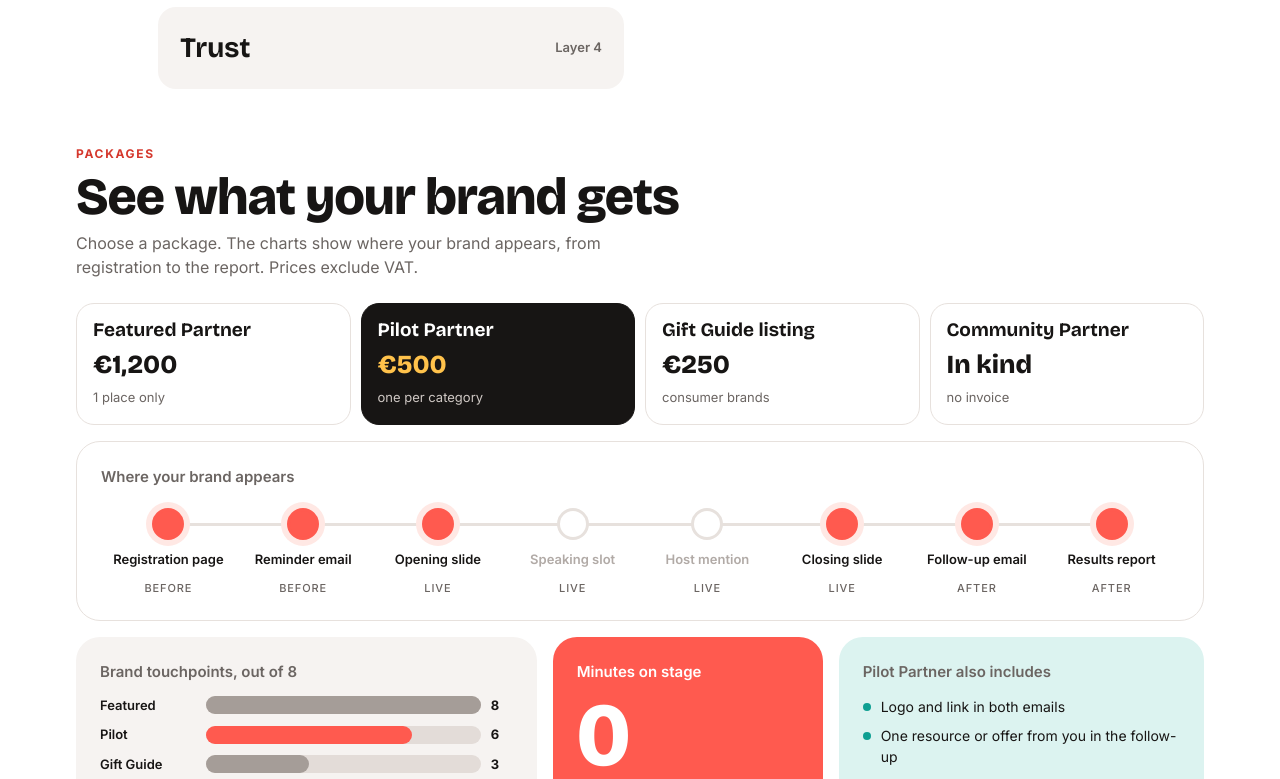
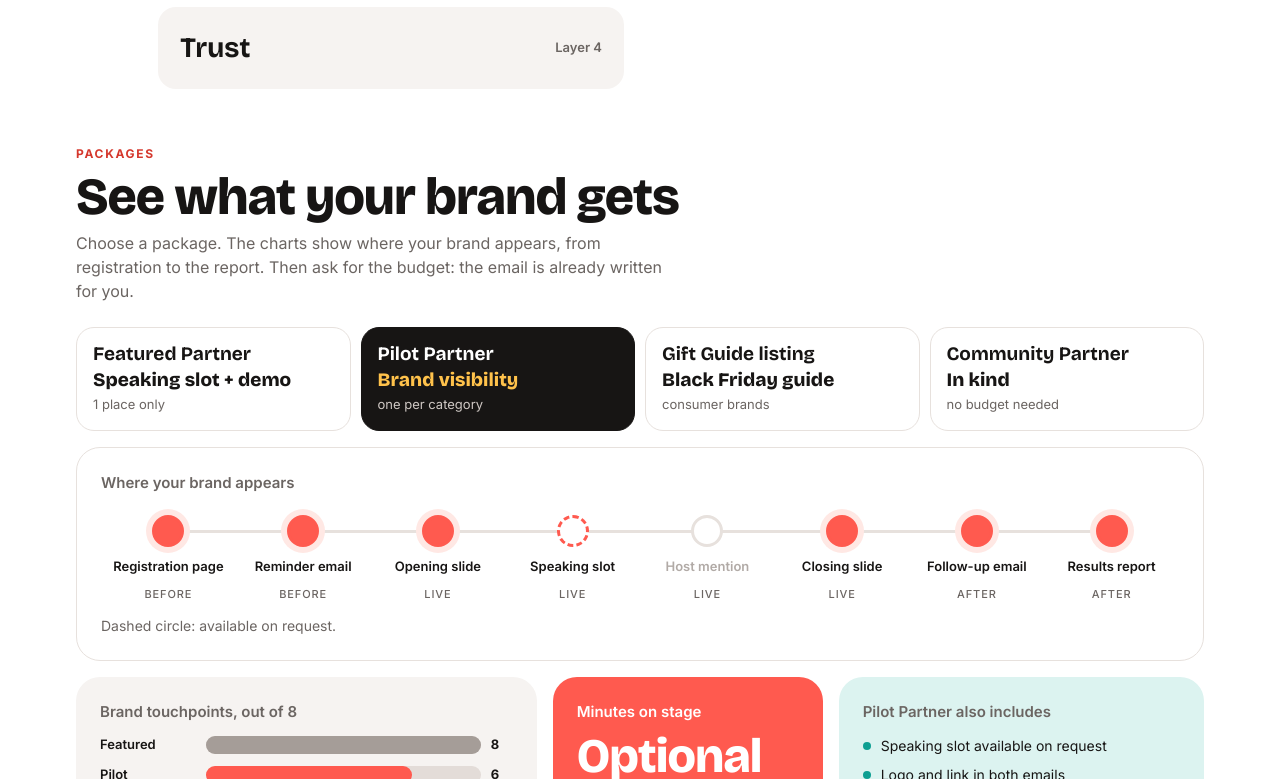
Before and after one commit to women4vibecoding/women4vibecoding.github.io, a plain HTML site: page partners/index.html in a window 1280 px wide. Shown: the part 2021-2800 px from the top of the page. Drawn offline with nearby package versions, Linux system fonts and the light colour scheme.

Commit message:
Add files via upload

```diff
--- a/partners/index.html
+++ b/partners/index.html
@@ -94,7 +94,7 @@ canvas { width: 100%; height: auto; display: block; }
 .tabs { display: grid; grid-template-columns: repeat(4, minmax(0, 1fr)); gap: 10px; }
 .tab { border: 1.5px solid var(--line); background: var(--bg); border-radius: 18px; padding: 16px; text-align: left; display: grid; gap: 4px; color: var(--ink); }
 .tab b { font-family: var(--display); font-weight: 700; font-size: 19px; line-height: 1.1; }
-.tab span { font-family: var(--display); font-weight: 800; font-size: 26px; }
+.tab span { font-family: var(--display); font-weight: 800; font-size: 19px; line-height: 1.15; }
 .tab small { color: var(--muted); font-size: 13px; }
 .tab[aria-selected="true"] { background: var(--ink); border-color: var(--ink); color: #fff; }
 .tab[aria-selected="true"] small { color: #cfc8c4; } .tab[aria-selected="true"] span { color: var(--sun); }
@@ -109,6 +109,8 @@ canvas { width: 100%; height: auto; display: block; }
 .journey i { width: 32px; height: 32px; border-radius: 50%; border: 3px solid var(--line); background: var(--bg); position: relative; z-index: 1; transition: all .25s; }
 .journey li.on { color: var(--ink); }
 .journey li.on i { background: var(--coral); border-color: var(--coral); box-shadow: 0 0 0 6px var(--coral-tint); }
+.journey li.opt { color: var(--ink); }
+.journey li.opt i { border-style: dashed; border-color: var(--coral); }
 .journey li.on.star i { background: var(--ink); border-color: var(--ink); box-shadow: 0 0 0 6px var(--sun); }
 .journey em { font-style: normal; font-weight: 500; font-size: 11px; letter-spacing: .08em; text-transform: uppercase; color: var(--muted); }
 .bars { display: grid; gap: 10px; }
@@ -132,9 +134,11 @@ canvas { width: 100%; height: auto; display: block; }
 .reply h3 { font-weight: 800; font-size: clamp(24px, 3vw, 34px); line-height: 1.05; }
 .reply label { display: grid; gap: 6px; font-size: 12px; font-weight: 700; letter-spacing: .1em; text-transform: uppercase; color: #bdb6b2; margin-top: 16px; }
 .reply input { font: inherit; font-size: 16px; padding: 11px 12px; border-radius: 12px; border: 1.5px solid rgba(255,255,255,.25); background: rgba(255,255,255,.07); color: #fff; width: 100%; }
-.msg { background: rgba(255,255,255,.08); border-radius: 16px; padding: 16px; font-size: 16px; line-height: 1.5; user-select: all; }
+.msg { background: rgba(255,255,255,.08); border-radius: 16px; padding: 16px; font-size: 16px; line-height: 1.5; user-select: all; white-space: pre-wrap; }
 .btns { display: flex; flex-wrap: wrap; gap: 10px; margin-top: 14px; align-items: center; }
-.go { background: var(--coral); color: #fff; border: 0; border-radius: 999px; padding: 12px 22px; font-weight: 700; }
+.go { background: var(--coral); color: #fff; border: 0; border-radius: 999px; padding: 12px 22px; font-weight: 700; text-decoration: none; display: inline-block; }
+.hint { font-size: 13px; color: var(--muted); }
+.ask { justify-self: start; margin-top: 4px; }
 .no { background: transparent; color: #d9d3cf; border: 1.5px solid rgba(255,255,255,.3); border-radius: 999px; padding: 11px 18px; }
 .status { font-size: 13px; color: #cfc8c4; margin-top: 12px; } .status a { color: #fff; }
 
@@ -172,7 +176,7 @@ footer .wrap { padding-block: 22px; display: flex; flex-wrap: wrap; gap: 8px 24p
   <div class="wrap">
     <img src="logo.png" alt="W4VC, Women4VibeCoding Europe">
     <nav aria-label="Sections"><a href="#audience">Audience</a><a href="#layers">The topic</a><a href="#packages">Packages</a><a href="#hosts">Hosts</a></nav>
-    <a class="cta" href="#reserve">Reserve a place</a>
+    <a class="cta" href="#reserve">Request the budget</a>
   </div>
 </div>
 
@@ -190,7 +194,7 @@ footer .wrap { padding-block: 22px; display: flex; flex-wrap: wrap; gap: 8px 24p
         <div><b id="cd-d">12</b><span>days</span></div><div><b id="cd-h">00</b><span>hours</span></div>
         <div><b id="cd-m">00</b><span>min</span></div><div><b id="cd-s">00</b><span>sec</span></div>
       </div>
-      <p>Special guest <b>Eva Ntovolou</b>, DPO of the Year. Hosted by <b>Women4VibeCoding Europe</b>.</p>
+      <p>Special guest <b>Eva Ntovolou</b>, Luxembourg DPO of the Year 2026. Hosted by <b>Women4VibeCoding Europe</b>.</p>
     </div>
   </div>
 </header>
@@ -239,12 +243,13 @@ footer .wrap { padding-block: 22px; display: flex; flex-wrap: wrap; gap: 8px 24p
 
 <section id="packages">
   <div class="wrap">
-    <div class="head"><div class="kicker">Packages</div><h2>See what your brand gets</h2><p>Choose a package. The charts show where your brand appears, from registration to the report. Prices exclude VAT.</p></div>
+    <div class="head"><div class="kicker">Packages</div><h2>See what your brand gets</h2><p>Choose a package. The charts show where your brand appears, from registration to the report. Then ask for the budget: the email is already written for you.</p></div>
     <div class="tabs" role="tablist" aria-label="Packages" id="tabs"></div>
     <div class="bento dash">
       <div class="tile d-journey">
         <h3>Where your brand appears</h3>
         <ol class="journey" id="journey"></ol>
+        <small class="hint">Dashed circle: available on request.</small>
       </div>
       <div class="tile d-bars">
         <h3>Brand touchpoints, out of 8</h3>
@@ -257,6 +262,7 @@ footer .wrap { padding-block: 22px; display: flex; flex-wrap: wrap; gap: 8px 24p
       <div class="tile d-list">
         <h3 id="list-title">Also included</h3>
         <ul id="extras"></ul>
+        <a class="cta ask" href="#reserve" id="ask">Request the budget</a>
       </div>
     </div>
   </div>
@@ -264,17 +270,17 @@ footer .wrap { padding-block: 22px; display: flex; flex-wrap: wrap; gap: 8px 24p
 
 <section id="reserve">
   <div class="wrap">
-    <div class="head"><div class="kicker">Reserve</div><h2>Pick your category</h2><p>One brand per category, so your competitors are not next to you. Tap yours.</p></div>
+    <div class="head"><div class="kicker">Request the budget</div><h2>Pick your category</h2><p>One brand per category, so your competitors are not next to you. Tap yours and the email below is written for you.</p></div>
     <div class="board" id="board"></div>
     <div class="reply">
       <div>
-        <h3>Your reply, ready to send</h3>
+        <h3>Your email, already written</h3>
         <label for="company">Your company<input id="company" type="text" autocomplete="organization" placeholder="Company name"></label>
       </div>
       <div>
         <div class="msg" id="msg"></div>
-        <div class="btns"><button class="go" id="copy" type="button">Copy reply</button><button class="no" id="decline" type="button">Not relevant</button></div>
-        <p class="status" id="status">Copy it and send it to Isabel Buganu on <a href="https://www.linkedin.com/in/isabelbuganu" target="_blank" rel="noopener">LinkedIn</a>. One confirmation, one invoice, no long contract.</p>
+        <div class="btns"><a class="go" id="mail" href="mailto:hello@women4vibecoding.eu">Open in email</a><button class="no" id="copy" type="button">Copy text</button><button class="no" id="decline" type="button">Not relevant</button></div>
+        <p class="status" id="status">It goes to hello@women4vibecoding.eu. If the button does not open your email app, copy the text and send it to that address. We reply with the budget for your category.</p>
       </div>
     </div>
   </div>
@@ -292,7 +298,7 @@ footer .wrap { padding-block: 22px; display: flex; flex-wrap: wrap; gap: 8px 24p
       <div class="person guest">
         <span class="badge">Special guest</span>
         <h3>Eva Ntovolou</h3>
-        <p><b>DPO of the Year.</b> Attorney at law specialising in privacy, data protection and AI governance. She explains why organisations must interpret shared data consistently, and what that means for Luxembourg and Europe.</p>
+        <p><b>Luxembourg DPO of the Year 2026.</b> Attorney at law specialising in privacy, data protection and AI governance. She explains why organisations must interpret shared data consistently, and what that means for Luxembourg and Europe.</p>
       </div>
     </div>
   </div>
@@ -302,8 +308,8 @@ footer .wrap { padding-block: 22px; display: flex; flex-wrap: wrap; gap: 8px 24p
   <div class="wrap">
     <div class="head"><div class="kicker">Next</div><h2>After you say yes</h2></div>
     <ol class="steps">
-      <li><b>Confirm by 19 November</b>Reply with your package and category. We confirm the place is yours.</li>
-      <li><b>Send your material</b>Logo, link, and your code or resource. Featured: we agree your 15-minute topic.</li>
+      <li><b>Ask for the budget</b>Send the ready email with your package and category. We reply with the budget.</li>
+      <li><b>Confirm by 19 November</b>We hold your category, you send logo and link. Featured: we agree your 20-minute topic.</li>
       <li><b>24 November, live</b>Your brand appears in the emails, on the slides and in the session.</li>
       <li><b>Report within 7 days</b>Registrations, live attendance and clicks on your links. No personal data.</li>
     </ol>
@@ -355,22 +361,22 @@ footer .wrap { padding-block: 22px; display: flex; flex-wrap: wrap; gap: 8px 24p
   /* packages */
   var STOPS = [["Registration page", "before"], ["Reminder email", "before"], ["Opening slide", "live"], ["Speaking slot", "live"], ["Host mention", "live"], ["Closing slide", "live"], ["Follow-up email", "after"], ["Results report", "after"]];
   var P = [
-    { id: "featured", name: "Featured Partner", price: "€1,200", note: "1 place only", on: [1,1,1,1,1,1,1,1], stage: 15, stageNote: "A 15-minute speaking slot for your expert, topic agreed with us in advance.",
-      extras: ["Your own section in both emails", "Your booking link on the closing slide", "No competitor in your category", "First right to the 2027 editions"] },
-    { id: "pilot", name: "Pilot Partner", price: "€500", note: "one per category", on: [1,1,1,0,0,1,1,1], stage: 0, stageNote: "Your logo is on screen at the opening and the close.",
-      extras: ["Logo and link in both emails", "One resource or offer from you in the follow-up", "No competitor in your category", "First right to the 2027 editions"] },
-    { id: "gift", name: "Gift Guide listing", price: "€250", note: "consumer brands", on: [0,1,0,0,0,0,1,1], stage: 0, stageNote: "Your offer travels by email, in the Black Friday Founders' Gift Guide.",
+    { id: "featured", name: "Featured Partner", tag: "Speaking slot + demo", note: "1 place only", on: [1,1,1,1,1,1,1,1], stage: "20", stageNote: "A 20-minute speaking slot for your expert, with the option to demo your product. Topic agreed with us in advance.",
+      extras: ["Demo option inside your speaking slot", "Your own section in both emails", "Your booking link on the closing slide", "No competitor in your category", "First right to the 2027 editions"] },
+    { id: "pilot", name: "Pilot Partner", tag: "Brand visibility", note: "one per category", on: [1,1,1,2,0,1,1,1], stage: "Optional", stageNote: "Your logo is on screen at the opening and the close. A speaking slot can be added on request.",
+      extras: ["Speaking slot available on request", "Logo and link in both emails", "One resource or offer from you in the follow-up", "No competitor in your category", "First right to the 2027 editions"] },
+    { id: "gift", name: "Gift Guide listing", tag: "Black Friday guide", note: "consumer brands", on: [0,1,0,0,0,0,1,1], stage: "0", stageNote: "Your offer travels by email, in the Black Friday Founders' Gift Guide.",
       extras: ["A place in the Black Friday Founders' Gift Guide", "Your own code or link, so you count orders yourself", "One brand per category"] },
-    { id: "community", name: "Community Partner", price: "In kind", note: "no invoice", on: [0,0,0,0,0,1,1,0], stage: 0, stageNote: "You give a prize or share the webinar with your audience.",
-      extras: ["Logo on the thank-you slide", "A mention in the follow-up email", "We discuss a paid place for the next edition"] }
+    { id: "community", name: "Community Partner", tag: "In kind", note: "no budget needed", on: [0,0,0,0,0,1,1,0], stage: "0", stageNote: "You give a prize or share the webinar with your audience.",
+      extras: ["Logo on the thank-you slide", "A mention in the follow-up email", "We discuss a partner place for the next edition"] }
   ];
   var CATS = ["Legal", "AI and automation", "Data and cloud", "Cybersecurity", "Software and consulting", "Banking and finance", "Telecom", "Food and gifts", "Beauty and fashion", "Travel and experiences", "Other"];
   var sel = 1, cat = null, declined = false;
-  function count(p) { return p.on.reduce(function (a, b) { return a + b; }, 0); }
+  function count(p) { return p.on.reduce(function (a, b) { return a + (b === 1 ? 1 : 0); }, 0); }
 
   P.forEach(function (p, i) {
     var b = el("button", "tab"); b.type = "button"; b.setAttribute("role", "tab"); b.id = "tab-" + p.id;
-    b.appendChild(el("b", null, p.name)); b.appendChild(el("span", null, p.price)); b.appendChild(el("small", null, p.note));
+    b.appendChild(el("b", null, p.name)); b.appendChild(el("span", null, p.tag)); b.appendChild(el("small", null, p.note));
     b.addEventListener("click", function () { sel = i; declined = false; render(); });
     $("tabs").appendChild(b);
     var r = el("div", "bar"); r.appendChild(el("span", null, p.name.replace(" Partner", "").replace(" listing", "")));
@@ -386,20 +392,22 @@ footer .wrap { padding-block: 22px; display: flex; flex-wrap: wrap; gap: 8px 24p
   function render() {
     var p = P[sel];
     [].forEach.call($("tabs").children, function (b, i) { b.setAttribute("aria-selected", i === sel ? "true" : "false"); });
-    [].forEach.call($("journey").children, function (li, i) { li.className = (p.on[i] ? "on" : "") + (p.on[i] && i === 3 ? " star" : ""); });
+    [].forEach.call($("journey").children, function (li, i) { li.className = p.on[i] === 1 ? "on" + (i === 3 ? " star" : "") : p.on[i] === 2 ? "opt" : ""; });
     [].forEach.call($("bars").children, function (r, i) { r.className = "bar" + (i === sel ? " on" : ""); r.querySelector("i").style.width = (count(P[i]) / 8 * 100) + "%"; });
-    $("stage").textContent = p.stage; $("stage-note").textContent = p.stageNote;
+    $("stage").textContent = p.stage; $("stage").style.fontSize = isNaN(p.stage) ? "clamp(34px, 4vw, 48px)" : ""; $("stage-note").textContent = p.stageNote; $("ask").textContent = "Request the budget for " + p.name;
     $("list-title").textContent = p.name + " also includes";
     var ul = $("extras"); ul.textContent = ""; p.extras.forEach(function (t) { ul.appendChild(el("li", null, t)); });
     [].forEach.call($("board").children, function (b) { var on = b.firstChild.textContent === cat; b.setAttribute("aria-pressed", on ? "true" : "false"); b.querySelector("small").textContent = on ? "Your pick" : "Open"; });
-    var co = $("company").value.trim() || "[company]", money = p.price === "In kind" ? "in kind" : p.price + " + VAT";
-    $("msg").textContent = declined
-      ? "Hi Isabel, thank you, this is not relevant for " + co + " right now."
-      : "Hi Isabel, " + co + " would like the " + p.name + " place (" + money + ") in the " + (cat || "[category]") + " category for the 24 November webinar. Please send the next steps.";
+    var co = $("company").value.trim() || "[company]", c = cat || "[category]";
+    var body = declined
+      ? "Hello Isabel,\n\nThank you, this is not relevant for " + co + " right now.\n\nBest regards,"
+      : "Hello Isabel,\n\n" + co + " is interested in the " + p.name + " place in the " + c + " category for the Data Governance for AI webinar on 24 November.\n\nCould you send us the budget for this option and what it includes?\n\nBest regards,";
+    $("msg").textContent = body;
+    $("mail").href = "mailto:hello@women4vibecoding.eu?subject=" + encodeURIComponent((declined ? "Not relevant" : p.name + " · " + c) + " · Data Governance for AI, 24 November") + "&body=" + encodeURIComponent(body);
   }
   function copy() {
     var s = $("status"), text = $("msg").textContent;
-    function done() { s.textContent = "Copied. Paste it in a LinkedIn message to Isabel Buganu."; }
+    function done() { s.textContent = "Copied. Paste it into an email to hello@women4vibecoding.eu."; }
     function manual() { var r = document.createRange(); r.selectNodeContents($("msg")); var g = getSelection(); g.removeAllRanges(); g.addRange(r); s.textContent = "The text is selected. Press Ctrl+C or Cmd+C to copy it."; }
     try { navigator.clipboard.writeText(text).then(done, manual); } catch (e) { manual(); }
   }
```
Also changed, not shown: partners/preview.png.
